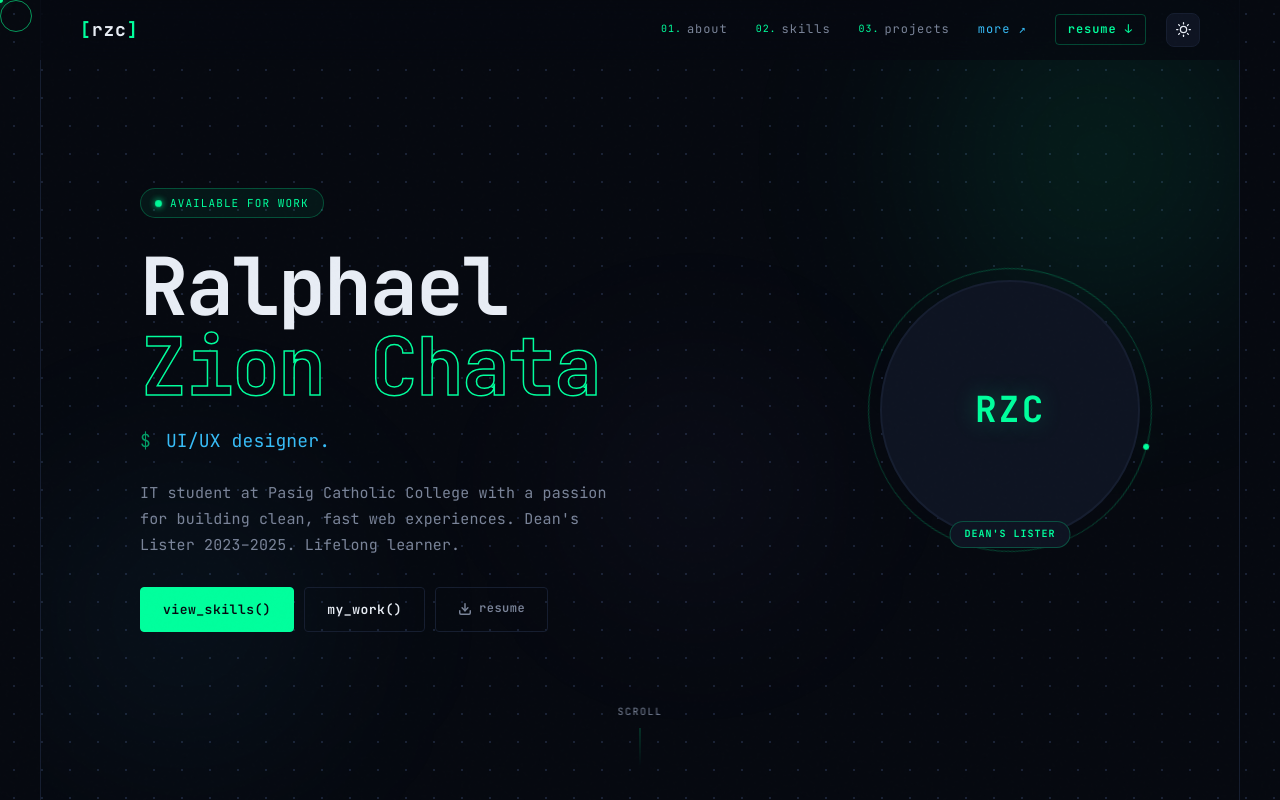
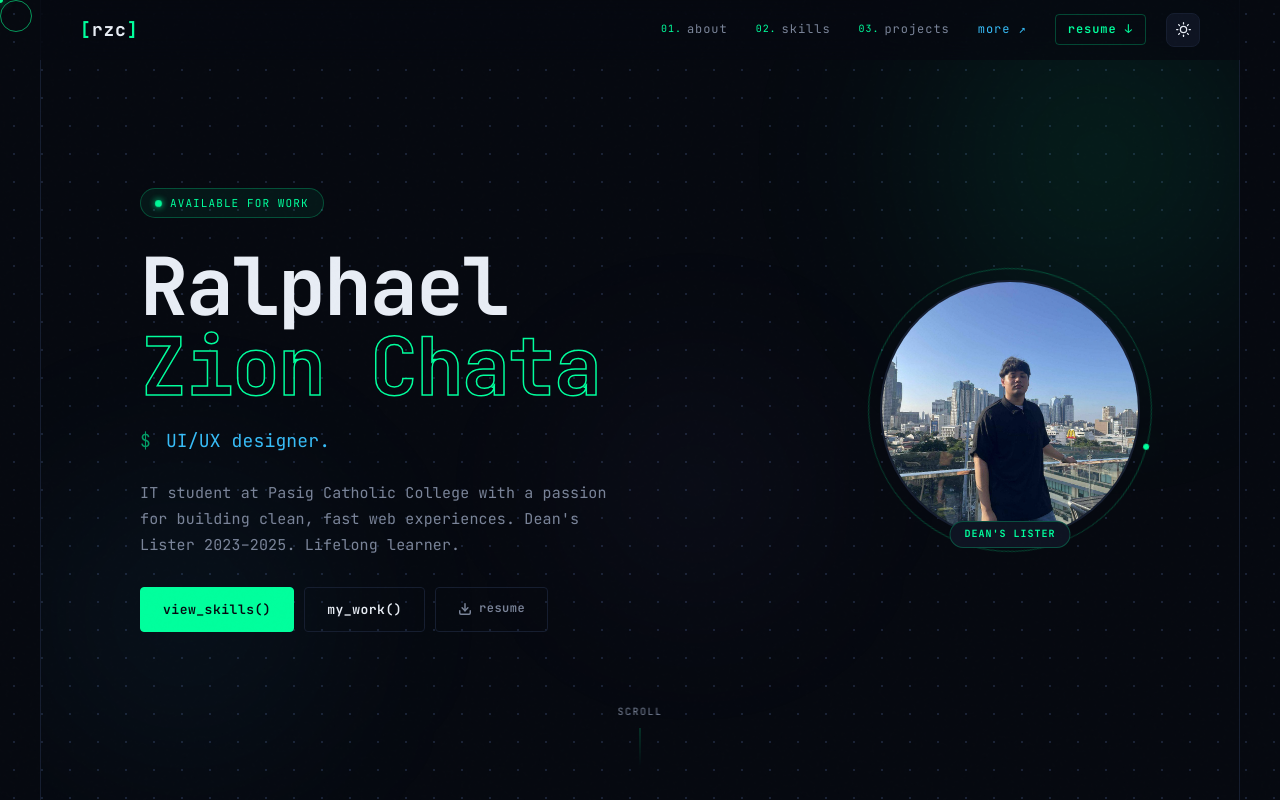
Before and after one commit to rcinsanity/my-portfolio, a React (Vite) app: page / in a window 1280 px wide. Shown: the top 800 px of the page. Built offline with nearby package versions, Linux system fonts and the light colour scheme.

Commit message:
fix: import avatar image properly for Vite build

```diff
--- a/src/components/Hero.tsx
+++ b/src/components/Hero.tsx
@@ -1,6 +1,7 @@
 import { Link } from 'react-router-dom'
 import { useTyping } from '../hooks'
 import Reveal from './Reveal'
+import avatarImg from '../assets/avatar.jpg'
 
 export default function Hero() {
   const typed = useTyping(['web developer.', 'UI/UX designer.', 'IT student.', 'problem solver.'])
@@ -59,8 +60,7 @@ export default function Hero() {
           <div className="avatar-wrap">
             <div className="avatar-ring" aria-hidden="true" />
             <div className="avatar-frame">
-              {/* Swap avatar-placeholder with <img> once you add your photo */}
-              <div className="avatar-placeholder" aria-label="Ralphael Zion Chata">RZC</div>
+              <img src={avatarImg} alt="Ralphael Zion Chata" />
               <div className="avatar-scan" aria-hidden="true" />
             </div>
             <div className="avatar-badge" aria-label="Dean's Lister award">
```
